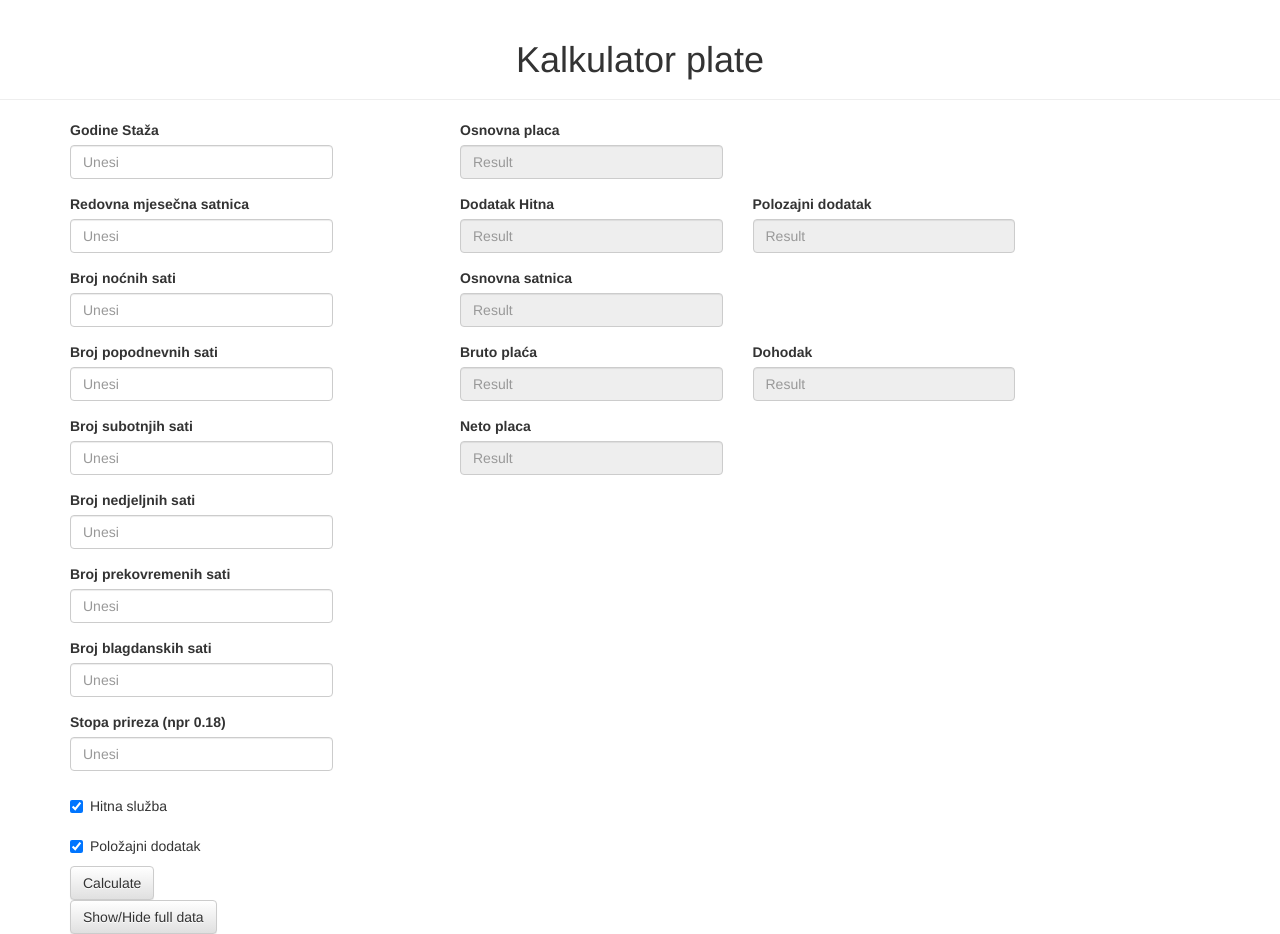
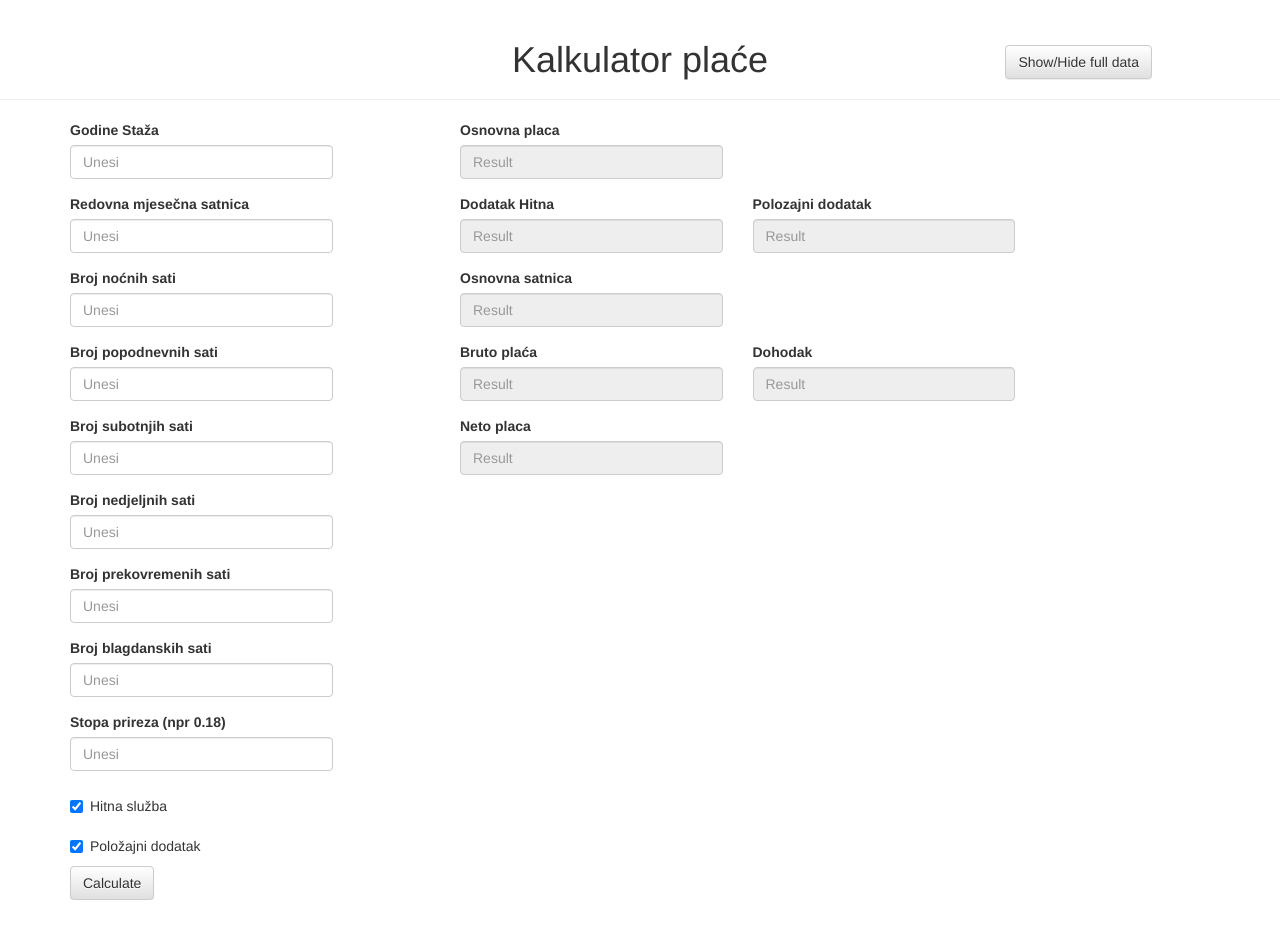
Before and after one commit to croraf/provjeriplacu, a React app: page / in a window 1280 px wide. After the commit the page ends 900 px from the top, so only its background shows below. Built offline with nearby package versions, Linux system fonts and the light colour scheme.

Commit message:
Move show/hide to header.

```diff
--- a/app/App.js
+++ b/app/App.js
@@ -41,19 +41,28 @@ class App extends React.Component {
 
         return (
             <div>
-                <PageHeader style={{textAlign: 'center'}}>Kalkulator plate</PageHeader>
+                <PageHeader style={{textAlign: 'center'}}>
+                    <Grid>
+                        <Row>
+                            <Col xs={6} xsOffset={3}> Kalkulator plaće </Col>
+                            <Col xs={3}>
+                                <Button type="button" onClick={this.showHideOptionalCallback}>
+                                    Show/Hide full data
+                                </Button>
+                            </Col>
+                        </Row>
+                    </Grid>
+                </PageHeader>
                 <Grid>
                     <Row>
                         <Col xs={4} md={3}>
                             <InputForm formCallback={this.formCallback}/>
 
-                            <Row>
+                            {/*<Row>
                                 <Col xs={12}>
-                                    <Button type="button" onClick={this.showHideOptionalCallback}>
-                                        Show/Hide full data
-                                    </Button>
+
                                 </Col>
-                            </Row>
+                            </Row>*/}
                         </Col>
 
                         <Col xs={0} md={1} />
```
Also changed, not shown: 1 other file (tests, documents, lock files or other folders).
